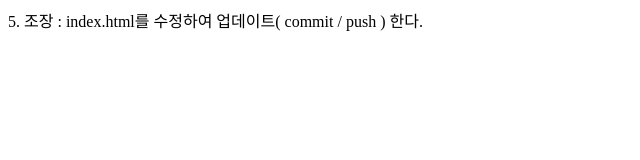
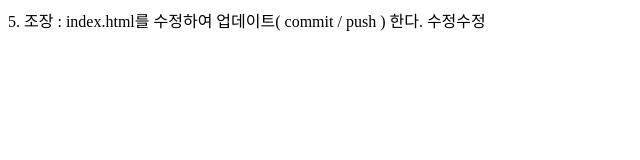
Before and after one commit to jhm010234/git-collabo, a plain HTML site: page index.html in a window 1280 px wide. Shown: the full height of the page, 0-640 px from the left. Drawn offline with Linux system fonts and the light colour scheme.

Commit message:
Update index.html

```diff
--- a/index.html
+++ b/index.html
@@ -6,6 +6,6 @@
     <title>Document</title>
   </head>
   <body>
-    5. 조장 : index.html를 수정하여 업데이트( commit / push ) 한다.
+    5. 조장 : index.html를 수정하여 업데이트( commit / push ) 한다. 수정수정
   </body>
 </html>
```
